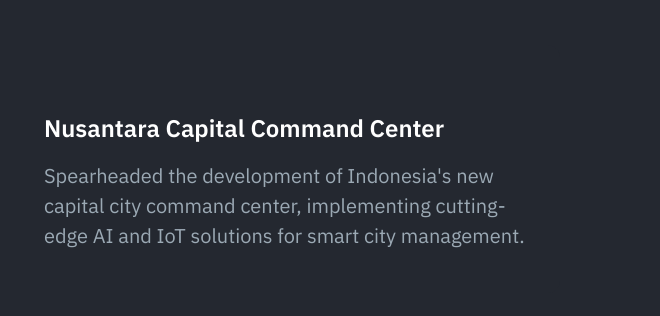
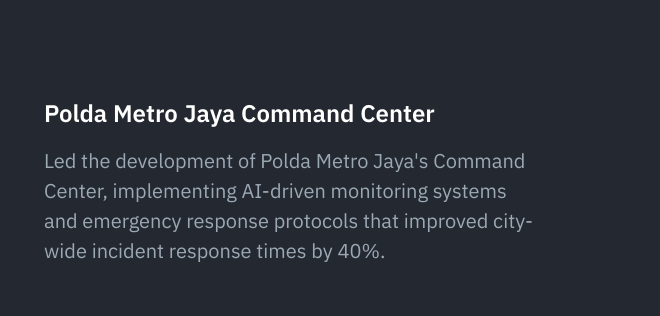
Before and after one commit to ekkirinaldi/landing-page-centaurops, a website: page index.html in a window 1280 px wide. Shown: the part 4453-4769 px from the top of the page, 620-1280 px from the left. Drawn offline with nearby package versions, Linux system fonts and the light colour scheme; files whose address does not match are found by name.

Commit message:
update description

```diff
--- a/index.html
+++ b/index.html
@@ -276,8 +276,8 @@
                                 <img src="dist/images/cc-pmj1.png" alt="PMJ Command Center 2" style="width: calc(50% - 6px); height: 200px; object-fit: cover; border-radius: 8px;" onclick="openLightbox(this.src)">
                             </div>
                             <div class="experience-content" style="flex: 1; padding: 24px; display: flex; flex-direction: column; justify-content: center;">
-                                <h4 style="color: white; margin-bottom: 16px;">Nusantara Capital Command Center</h4>
-                                <p style="color: #9BA9B4; margin: 0;">Spearheaded the development of Indonesia's new capital city command center, implementing cutting-edge AI and IoT solutions for smart city management.</p>
+                                <h4 style="color: white; margin-bottom: 16px;">Polda Metro Jaya Command Center</h4>
+                                <p style="color: #9BA9B4; margin: 0;">Led the development of Polda Metro Jaya's Command Center, implementing AI-driven monitoring systems and emergency response protocols that improved city-wide incident response times by 40%.</p>
                             </div>
                         </div>
 
```
